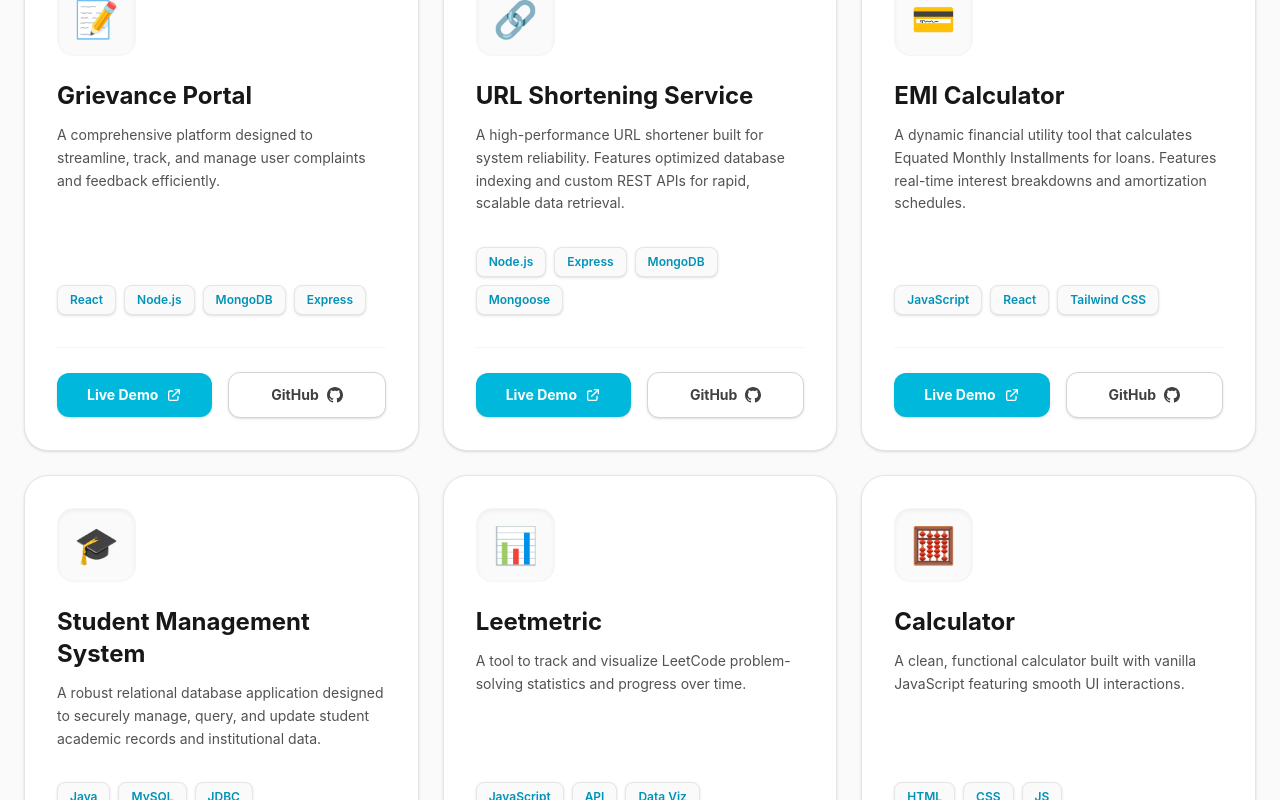
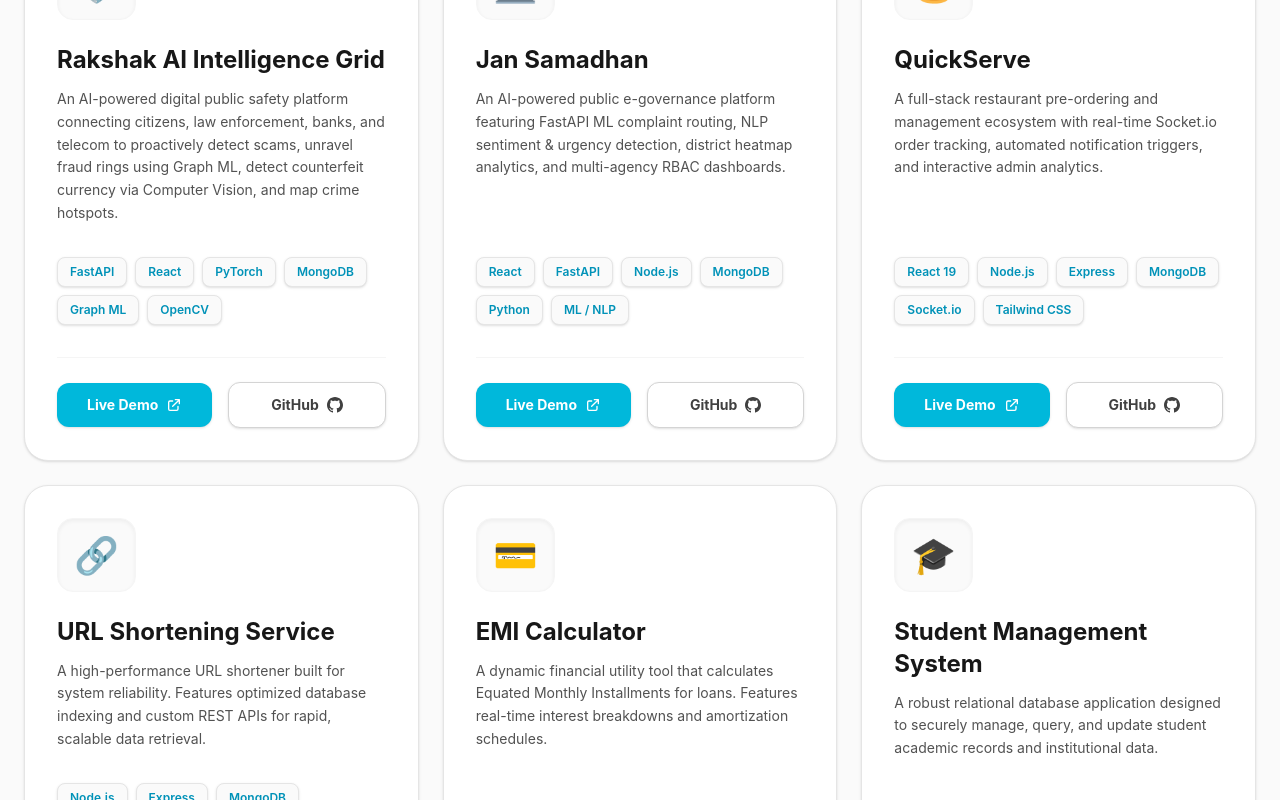
Before and after one commit to sameer2028/sameer-portfolio, a React (Vite) app in the folder client/: page /portfolio in a window 1280 px wide. Shown: the part 340-1140 px from the top of the page. Built offline with nearby package versions, Linux system fonts and the light colour scheme.

Commit message:
Update projects, profile links, and UI section spacing

```diff
--- a/client/src/components/About.jsx
+++ b/client/src/components/About.jsx
@@ -65,10 +65,10 @@ function About() {
             </div>
             <h3 className="text-xl font-bold text-neutral-900 dark:text-white mb-2 transition-colors duration-500">Education</h3>
             <p className="font-medium text-cyan-600 dark:text-cyan-400 transition-colors">B.Tech (CSE)</p>
-            <p className="text-sm text-neutral-500 dark:text-neutral-400 mb-6 transition-colors duration-500">MMMUT, Gorakhpur</p>
+            <p className="text-sm text-neutral-500 dark:text-neutral-400 mb-6 transition-colors duration-500">Madan Mohan Malaviya University of Technology, Gorakhpur</p>
             <div className="mt-auto flex justify-between items-end border-t border-neutral-200 dark:border-neutral-800 pt-5 transition-colors duration-500">
               <span className="text-xs uppercase tracking-widest text-neutral-500">Current CGPA</span>
-              <span className="text-2xl font-black text-neutral-900 dark:text-white transition-colors duration-500">8.87</span>
+              <span className="text-2xl font-black text-neutral-900 dark:text-white transition-colors duration-500">8.95</span>
             </div>
           </div>
 
@@ -76,10 +76,10 @@ function About() {
           <div className="rounded-3xl border border-neutral-200 dark:border-neutral-800 bg-white dark:bg-neutral-900/40 p-8 hover:border-neutral-300 dark:hover:border-neutral-700 transition-colors flex flex-col shadow-sm dark:shadow-none duration-500">
             <h3 className="text-xl font-bold text-neutral-900 dark:text-white mb-3 transition-colors duration-500">Problem Solving</h3>
             <p className="text-neutral-600 dark:text-neutral-400 text-sm mb-6 leading-relaxed transition-colors duration-500">
-              Active competitor on platforms like LeetCode and CodeChef, focusing heavily on algorithms and core data structures.
+              Active competitor on platforms like LeetCode, GeeksforGeeks, Codeforces & CodeChef, focusing heavily on algorithms and core data structures.
             </p>
             <div className="mt-auto flex items-baseline gap-2 border-t border-neutral-200 dark:border-neutral-800 pt-5 transition-colors duration-500">
-              <span className="text-5xl font-black text-cyan-600 dark:text-cyan-500 transition-colors">500<span className="text-3xl">+</span></span>
+              <span className="text-5xl font-black text-cyan-600 dark:text-cyan-500 transition-colors">600<span className="text-3xl">+</span></span>
               <span className="text-xs uppercase tracking-widest text-neutral-500">Solved</span>
             </div>
           </div>
--- a/client/src/components/Contact.jsx
+++ b/client/src/components/Contact.jsx
@@ -66,7 +66,7 @@ function Contact() {
   };
 
   return (
-    <section id="contact" className="px-6 py-24 flex items-center">
+    <section id="contact" className="px-6 py-16">
       <Toaster position="bottom-right" />
 
       <div className="mx-auto max-w-5xl w-full">
--- a/client/src/components/Profiles.jsx
+++ b/client/src/components/Profiles.jsx
@@ -16,9 +16,9 @@ function Profiles() {
     },
     {
       name: 'LeetCode',
-      username: 'sameer_2028',
+      username: 'sameer2028',
       desc: '250+ Data Structures & Algorithms solved',
-      url: 'https://leetcode.com/sameer_2028',
+      url: 'https://leetcode.com/u/sameer2028/',
       hoverColor: 'group-hover:border-yellow-500 group-hover:shadow-[0_0_15px_rgba(234,179,8,0.1)]',
       icon: (
         <svg viewBox="0 0 24 24" fill="currentColor" className="w-9 h-9 mb-6 text-neutral-400 dark:text-neutral-500 group-hover:text-yellow-500 transition-colors duration-300">
@@ -54,7 +54,7 @@ function Profiles() {
 
   return (
     // Section inherited App.jsx colors, no classes needed here
-    <section id="profiles" className="px-6 py-24 flex items-center min-h-[80vh]">
+    <section id="profiles" className="px-6 py-16">
       <div className="mx-auto max-w-6xl w-full">
 
         {/* Header Title & Description updated for Light/Dark mode */}
--- a/client/src/components/Projects.jsx
+++ b/client/src/components/Projects.jsx
@@ -3,12 +3,28 @@ import { motion } from 'framer-motion'
 function Projects() {
   const projects = [
     {
-      title: 'Grievance Portal',
-      desc: 'A comprehensive platform designed to streamline, track, and manage user complaints and feedback efficiently.', // Update with your actual description
-      tags: ['React', 'Node.js', 'MongoDB', 'Express'], // Update with the actual tech stack you used
-      emoji: '📝', // Feel free to swap this for another relevant emoji
-      github: 'https://github.com/sameer2028/grievance-portal', // Add your actual GitHub repo link
-      live: 'https://grievance-portal-jade.vercel.app/' // Add your live deployment link
+      title: 'Rakshak AI Intelligence Grid',
+      desc: 'An AI-powered digital public safety platform connecting citizens, law enforcement, banks, and telecom to proactively detect scams, unravel fraud rings using Graph ML, detect counterfeit currency via Computer Vision, and map crime hotspots.',
+      tags: ['FastAPI', 'React', 'PyTorch', 'MongoDB', 'Graph ML', 'OpenCV'],
+      emoji: '🛡️',
+      github: 'https://github.com/sameer2028/rakshak-AI',
+      live: 'https://rakshak-ai-peach.vercel.app/reviewer'
+    },
+    {
+      title: 'Jan Samadhan',
+      desc: 'An AI-powered public e-governance platform featuring FastAPI ML complaint routing, NLP sentiment & urgency detection, district heatmap analytics, and multi-agency RBAC dashboards.',
+      tags: ['React', 'FastAPI', 'Node.js', 'MongoDB', 'Python', 'ML / NLP'],
+      emoji: '🏛️',
+      github: 'https://github.com/sameer2028/grievance-portal',
+      live: 'https://jansamadhan-up.vercel.app/'
+    },
+    {
+      title: 'QuickServe',
+      desc: 'A full-stack restaurant pre-ordering and management ecosystem with real-time Socket.io order tracking, automated notification triggers, and interactive admin analytics.',
+      tags: ['React 19', 'Node.js', 'Express', 'MongoDB', 'Socket.io', 'Tailwind CSS'],
+      emoji: '🍔',
+      github: 'https://github.com/sameer2028/quickserve',
+      live: 'https://quickserve-ip3s.vercel.app/'
     },
     {
       title: 'URL Shortening Service',
@@ -35,14 +51,14 @@ function Projects() {
       github: 'https://github.com/sameer2028/student-management-system/',
       live: 'https://github.com/sameer2028/student-management-system/'
     },
-    {
-      title: 'Leetmetric',
-      desc: 'A tool to track and visualize LeetCode problem-solving statistics and progress over time.',
-      tags: ['JavaScript', 'API', 'Data Viz'],
-      emoji: '📊',
-      github: 'https://github.com/sameer2028/LeetMetric',
-      live: 'https://sameer2028.github.io/LeetMetric/'
-    },
+    // {
+    //   title: 'Leetmetric',
+    //   desc: 'A tool to track and visualize LeetCode problem-solving statistics and progress over time.',
+    //   tags: ['JavaScript', 'API', 'Data Viz'],
+    //   emoji: '📊',
+    //   github: 'https://github.com/sameer2028/LeetMetric',
+    //   live: 'https://sameer2028.github.io/LeetMetric/'
+    // },
     // {
     //   title: 'Currency Converter',
     //   desc: 'Real-time currency conversion app using live exchange rate APIs with a polished interface.',
@@ -51,14 +67,14 @@ function Projects() {
     //   github: 'https://github.com/sameer2028',
     //   live: '#'
     // },
-    {
-      title: 'Calculator',
-      desc: 'A clean, functional calculator built with vanilla JavaScript featuring smooth UI interactions.',
-      tags: ['HTML', 'CSS', 'JS'],
-      emoji: '🧮',
-      github: 'https://github.com/sameer2028/Calculator',
-      live: ' https://sameer2028.github.io/Calculator/'
-    }
+    // {
+    //   title: 'Calculator',
+    //   desc: 'A clean, functional calculator built with vanilla JavaScript featuring smooth UI interactions.',
+    //   tags: ['HTML', 'CSS', 'JS'],
+    //   emoji: '🧮',
+    //   github: 'https://github.com/sameer2028/Calculator',
+    //   live: ' https://sameer2028.github.io/Calculator/'
+    // }
   ];
 
   const containerVariants = {
@@ -76,7 +92,7 @@ function Projects() {
 
   return (
     // Section ka tag App.jsx ke global styling par chalega, isliye koi color classes nahi hain
-    <section id="portfolio" className="px-6 py-25">
+    <section id="portfolio" className="px-6 py-16">
       <div className="mx-auto max-w-7xl">
 
         {/* Header Section */}
```
